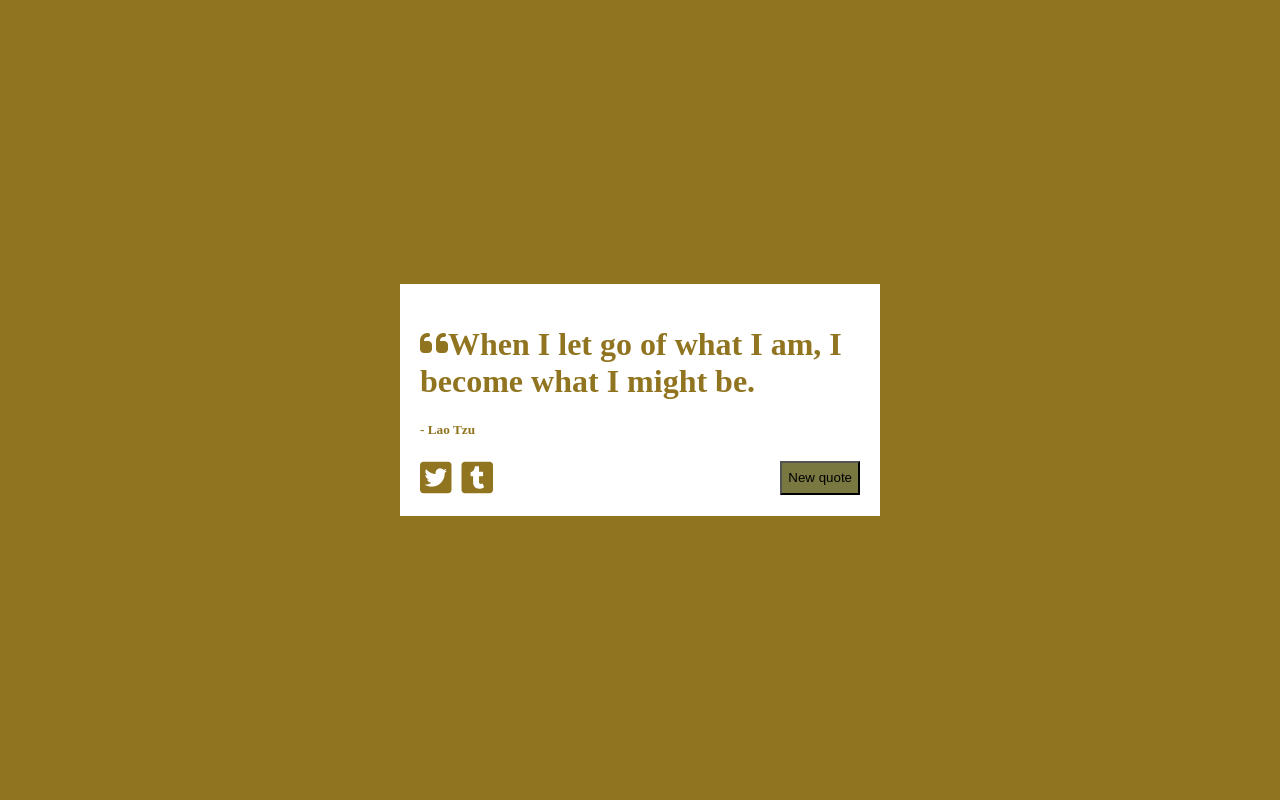
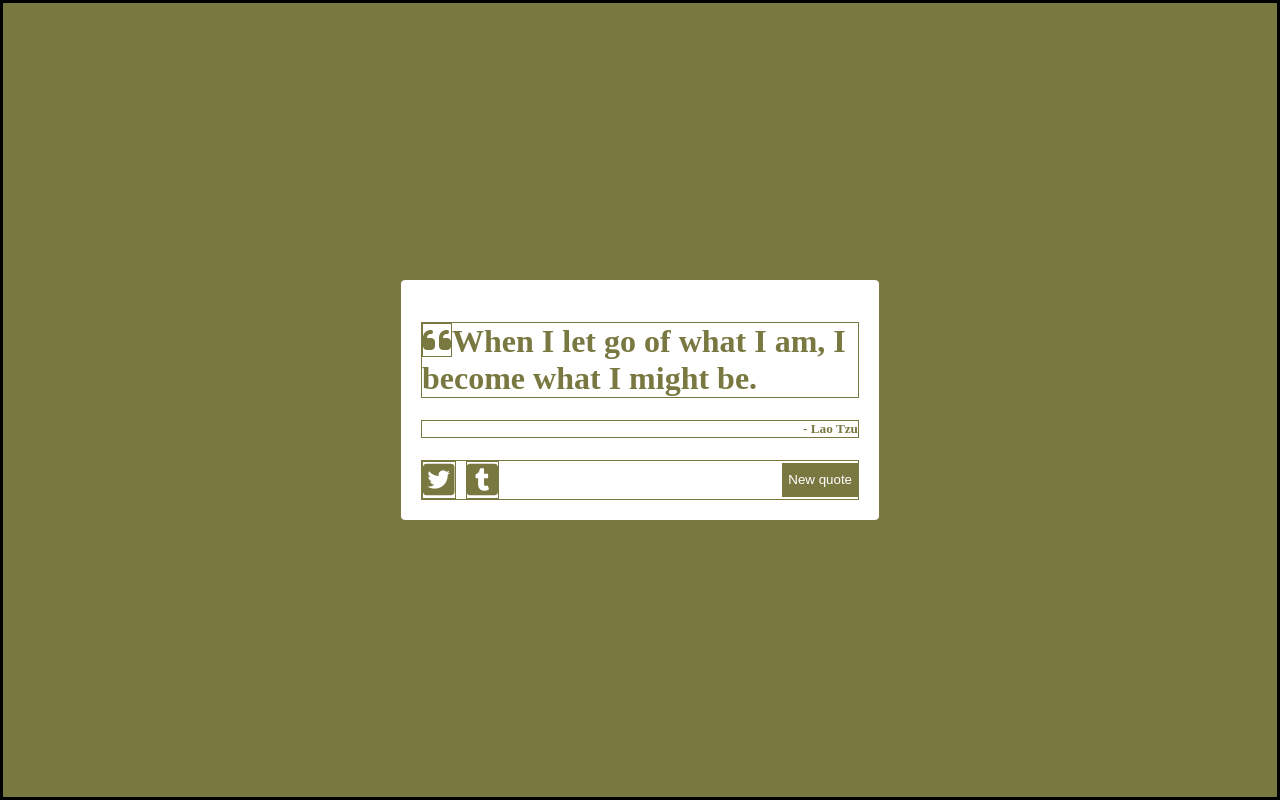
Before and after one commit to errami01/random-quote-machine, a React (Create React App) app: page / in a window 1280 px wide. Built offline with nearby package versions, Linux system fonts and the light colour scheme.

Commit message:
style: align author

```diff
--- a/src/App.css
+++ b/src/App.css
@@ -1,15 +1,13 @@
 *{
   box-sizing: border-box;
-  /* border: 1px solid  */
+  border: 1px solid
 }
-html {
+:root {
+  --main-color: black;
   height: 100%;
 }
 body{
-  /* display: flex; */
-  /* flex-direction: column; */
-  /* justify-content: center; */
-  /* align-items: center; */
+
   height: 100%;
   padding: 0;
   margin : 0;
@@ -20,15 +18,20 @@ body{
   align-items: center;
   /* background: blue; */
   height: 100%;
-  background : #907420;
-  color: #907420
+  background : var(--main-color);
+
 }
 .App{
   /* margin-top: auto; */
   width: 480px;
   min-height: 200px;
   background: white;
-  padding: 20px
+  padding: 20px;
+  color:  var(--main-color);
+  border-radius: 5px;
+}
+.author--h5{
+  text-align: right;
 }
 .bottom-container{
   display: flex;
@@ -42,4 +45,7 @@ body{
 .newQuote-btn{
   height: 34px;
   margin-left: auto;
+  color: white;
+  border: none;
+  background: var(--main-color);
 }
--- a/src/App.js
+++ b/src/App.js
@@ -3,7 +3,11 @@ import './App.css';
 
 function App() {
   const mainColor= `#${Math.floor(Math.random()*1000000)}`
-  console.log(mainColor)
+  // const root = document.querySelector("#root")
+  // root.style.background = mainColor
+  const htmlRoot = document.querySelector(":root")
+  htmlRoot.style.setProperty('--main-color', mainColor)
+  // console.log(htmlRoot.getPropertyValue('height'))
   return (
     <div className="App">
       <h1 className='quote--h1'><i className="fa-solid fa-quote-left"></i>When I let go of what I am, I become what I might be.</h1>
@@ -11,7 +15,7 @@ function App() {
       <div className='bottom-container'>
         <i className="fa-brands fa-square-twitter"></i>
         <i className="fa-brands fa-square-tumblr"></i>
-        <button className='newQuote-btn' style={{background: mainColor}}>
+        <button className='newQuote-btn' >
           New quote
         </button>
       </div>
```
